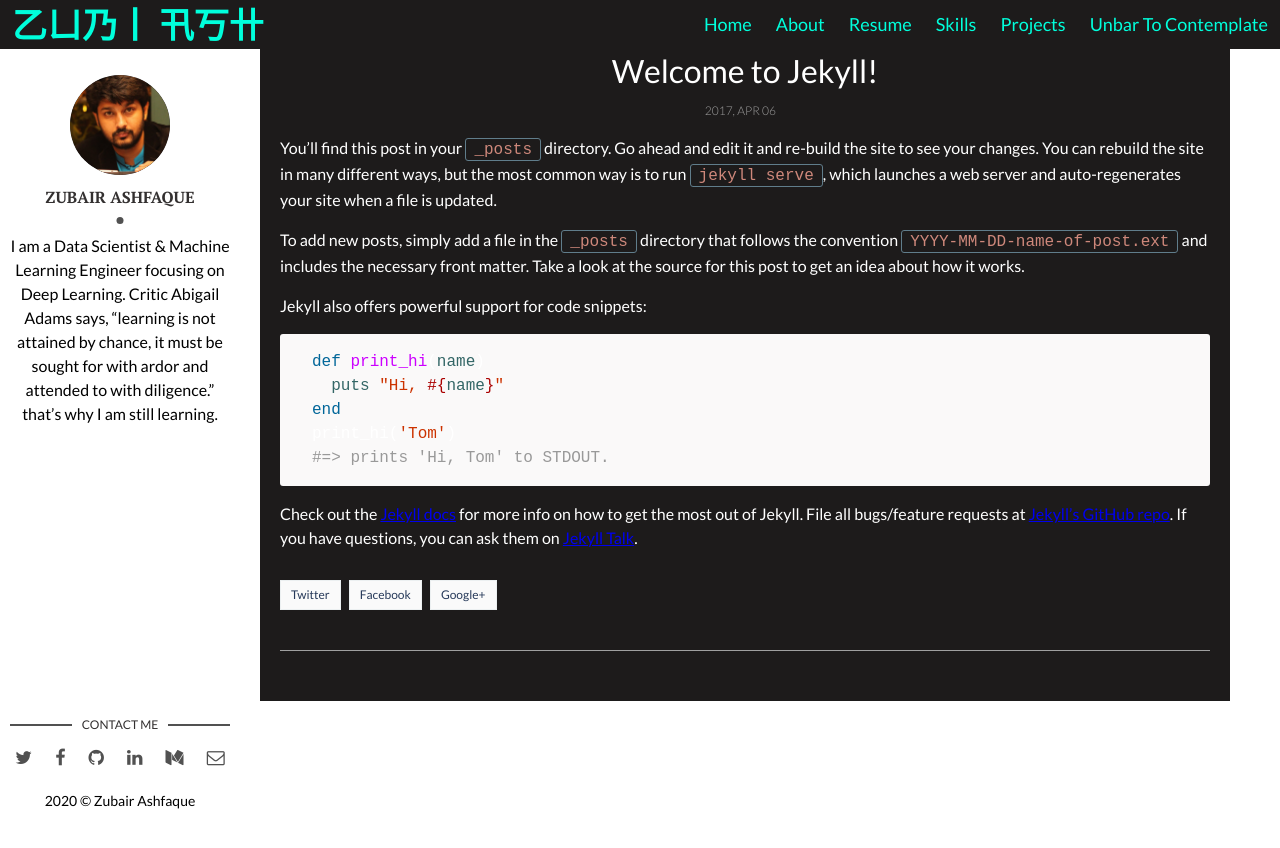
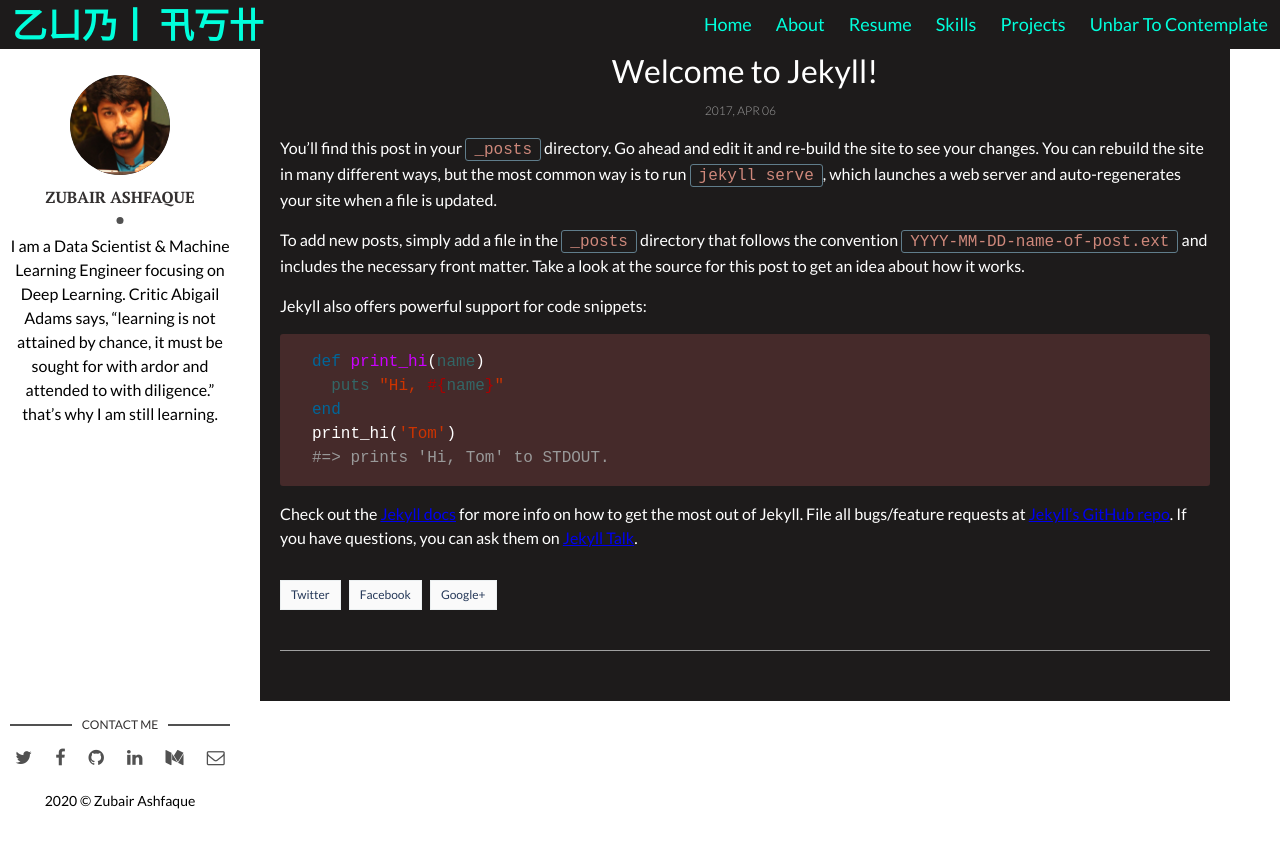
Before and after one commit to zubairashfaque/my-site, a Jekyll site: the page built from _posts/2017-04-06-welcome-to-jekyll.markdown, in a window 1280 px wide. Shown: the top 848 px of the page. Built offline with Jekyll 4.4.1, drawn with Linux system fonts in a browser that asks for light colours; comment, search, counter and statistics services are not loaded.

Commit message:
Update main.css

```diff
--- a/assets/css/main.css
+++ b/assets/css/main.css
@@ -440,7 +440,7 @@ template {
 }
 
 .highlight {
-  background-color: #faf9f9;
+  background-color: #452a2a;;
   -webkit-border-radius: 3px;
           border-radius: 3px;
   margin: 0;
```
